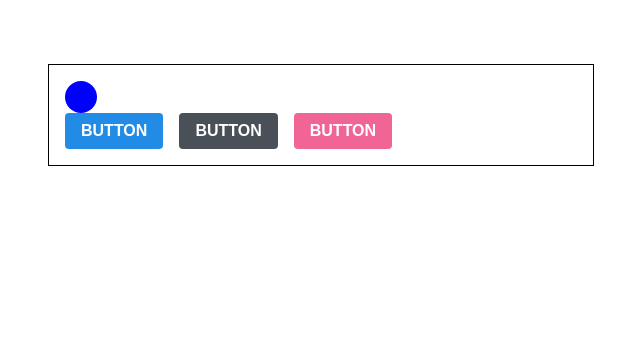
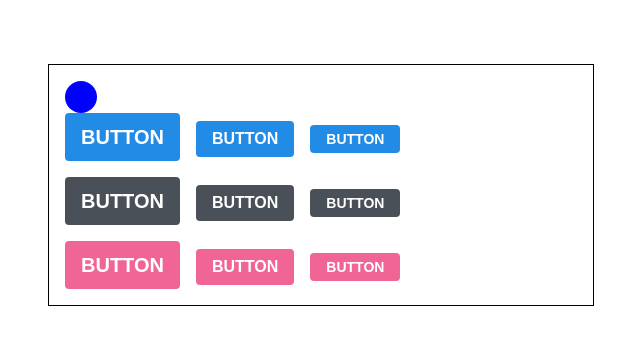
Before and after one commit to SungHyun627/React_Study, a React (Create React App) app in the folder react-component-styling/styling-with-styled-components/: page / in a window 1280 px wide. Shown: the top 344 px of the page, without its empty margins (319-959 px from the left). Built offline with nearby package versions, Linux system fonts and the light colour scheme.

Commit message:
add ButtonGroup component for adding margin and make different color buttons

```diff
--- a/react-component-styling/styling-with-styled-components/src/App.js
+++ b/react-component-styling/styling-with-styled-components/src/App.js
@@ -23,6 +23,13 @@ const AppBlock = styled.div`
   padding: 1rem;
 `;
 
+// button 간의 여백 1rem
+const ButtonGroup = styled.div`
+  & + & {
+    margin-top: 1rem;
+  }
+`;
+
 const App = () => {
   return (
     // ThemeProvider 내부 렌더링된 styled-components로 만든 컴포넌트는 palette를 조회하여 사용 가능
@@ -37,9 +44,29 @@ const App = () => {
     >
       <AppBlock>
         <Circle color="blue" />
-        <Button>BUTTON</Button>
-        <Button color="gray">BUTTON</Button>
-        <Button color="pink">BUTTON</Button>
+        <ButtonGroup>
+          <Button size="large">BUTTON</Button>
+          <Button>BUTTON</Button>
+          <Button size="small">BUTTON</Button>
+        </ButtonGroup>
+        <ButtonGroup>
+          <Button color="gray" size="large">
+            BUTTON
+          </Button>
+          <Button color="gray">BUTTON</Button>
+          <Button color="gray" size="small">
+            BUTTON
+          </Button>
+        </ButtonGroup>
+        <ButtonGroup>
+          <Button color="pink" size="large">
+            BUTTON
+          </Button>
+          <Button color="pink">BUTTON</Button>
+          <Button color="pink" size="small">
+            BUTTON
+          </Button>
+        </ButtonGroup>
       </AppBlock>
     </ThemeProvider>
   );
```
